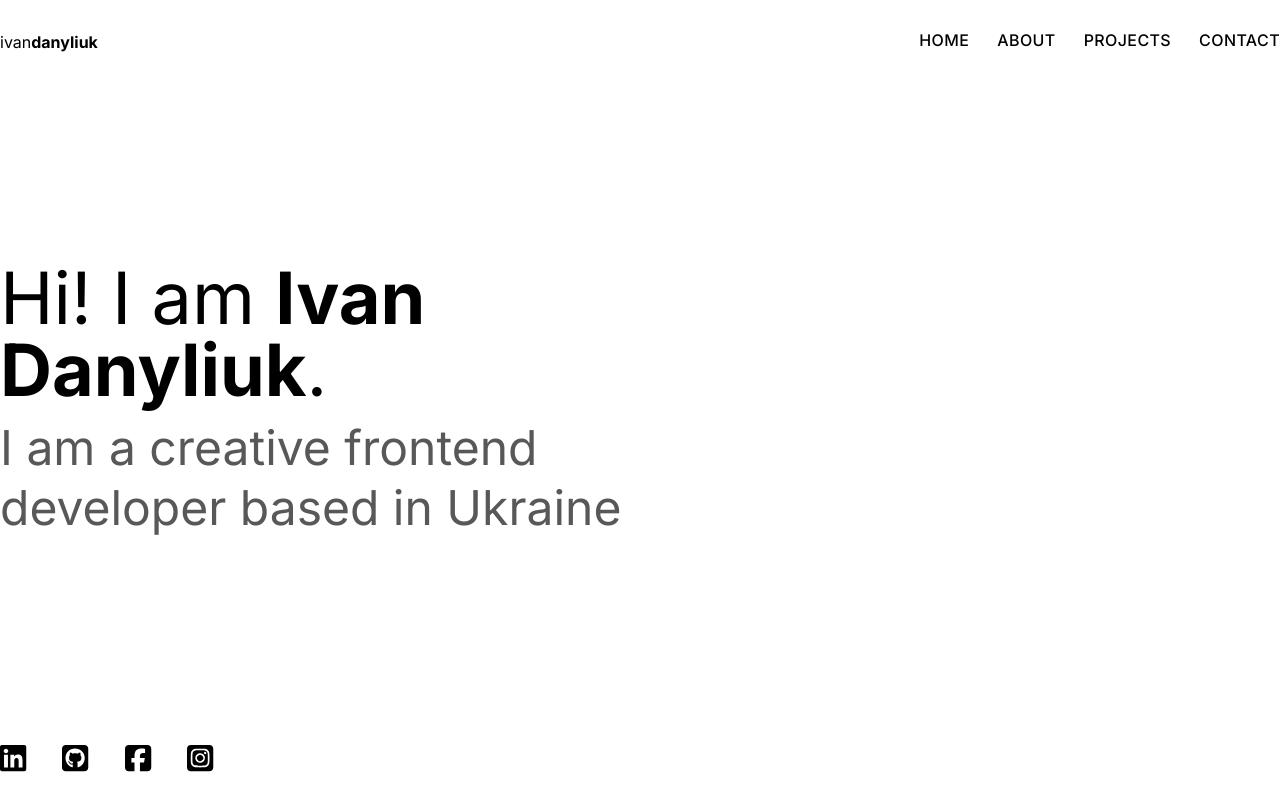
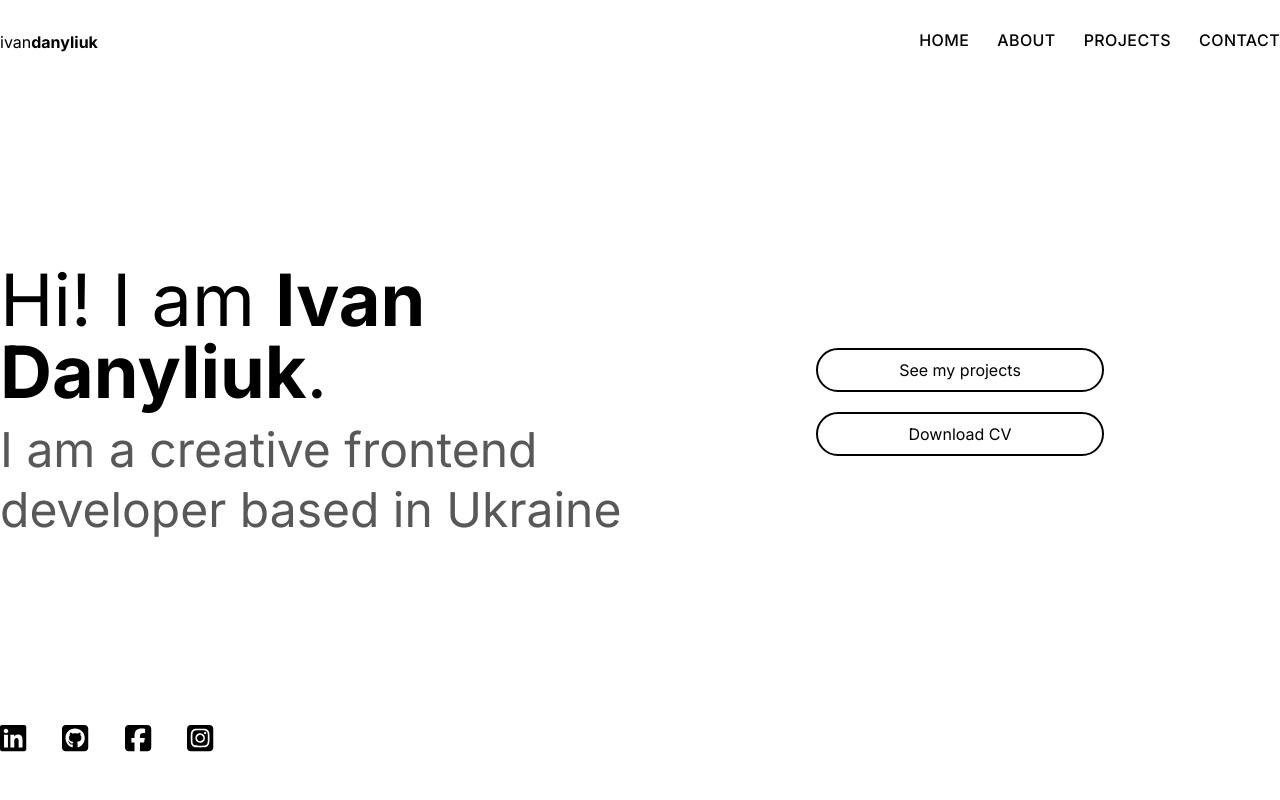
Before and after one commit to IvanDanyliuk/portfolio, a Next.js app: page / in a window 1280 px wide. Built offline with nearby package versions, Linux system fonts and the light colour scheme.

Commit message:
add the Home page

```diff
--- a/app/globals.css
+++ b/app/globals.css
@@ -39,6 +39,13 @@ main {
   @apply flex flex-col w-full justify-center content-between text-3xl;
 }
 
+.btn {
+  @apply px-6 py-2 border-2 border-black rounded-3xl hover:bg-black hover:text-white transition ;
+}
+
+.btn__fixed-length {
+  @apply w-72;
+}
 
 /* Home Page */
 .mainHeading {
@@ -49,6 +56,61 @@ main {
   @apply text-5xl text-text-secondary mt-3 leading-tight;
 }
 
+.greeting-block {
+  animation-duration: 3s;
+  animation-name: greeting;
+  animation-direction: alternate;
+}
+
+@keyframes greeting {
+  from {
+    margin-left: -100%;
+    width: 100%;
+  }
+
+  to {
+    margin-left: 0;
+    width: 50%;
+  }
+}
+
+.btns-block {
+  animation-duration: 3s;
+  animation-name: buttons;
+  animation-direction: alternate;
+}
+
+@keyframes buttons {
+  from {
+    margin-right: -100%;
+    width: 100%;
+  }
+
+  to {
+    margin-right: 0;
+    width: 50%;
+  }
+}
+
+.social-media {
+  animation-duration: 3s;
+  animation-name: social;
+  animation-direction: alternate;
+}
+
+@keyframes social {
+  from {
+    margin-bottom: -100%;
+  }
+  to {
+    margin-bottom: 0;
+  }
+}
+
+.cta-link {
+  @apply w-72 px-6 py-2 border-2 border-black rounded-3xl hover:bg-black text-center hover:text-white transition ;
+}
+
 /* About Page */
 
 /* Projects Page */
--- a/app/page.tsx
+++ b/app/page.tsx
@@ -1,18 +1,35 @@
-import SocialMediaList from "@/components/SocialMediaList";
+'use client'
+
+import Link from 'next/link';
+import SocialMediaList from '@/components/SocialMediaList';
 
 export default function Home() {
   return (
-    <div className='flex w-full flex-col grow justify-between'>
+    <div className='flex w-full flex-col grow justify-between overflow-hidden'>
       <div className='flex grow justify-between items-center'>
-        <div className='w-1/2'>
+        <div className='relative w-1/2 greeting-block'>
           <h1 className='mainHeading'>Hi! I am <strong className='font-bold'>Ivan Danyliuk</strong>.</h1>
           <h2 className='subHeading'>I am a creative frontend developer based in Ukraine</h2>
         </div>
-        <div>
-
+        <div className='flex grow flex-col gap-5 items-center btns-block'>
+          <Link
+            href='/projects'
+            className='cta-link'
+          >
+            See my projects
+          </Link>
+          <Link
+            href='/assets/Ivan_Danyliuk_CV.pdf'
+            download='Ivan_Danyliuk_CV.pdf'
+            target='_blank'
+            rel='noreferrer'
+            className='cta-link'
+          >
+            Download CV
+          </Link>
         </div>
       </div>
-      <div className='py-6 w-1/6'>
+      <div className='w-1/6 h-20 social-media'>
         <SocialMediaList orientation='horizontal' />
       </div>
     </div>
--- /dev/null
+++ b/components/Button.tsx
@@ -0,0 +1,15 @@
+interface ButtonProps {
+  title: string;
+
+  onClick: () => void;
+}
+
+const Button = ({ title, onClick }: ButtonProps) => {
+  return (
+    <button className='' onClick={onClick}>
+      {title}
+    </button>
+  )
+}
+
+export default Button
--- a/components/SocialMediaList.tsx
+++ b/components/SocialMediaList.tsx
@@ -16,7 +16,7 @@ const SocialMediaList = ({ orientation }: SocialMediaListProps) => {
     <ul className={`${orientation === 'horizontal' ? 'socialMediaList__horizontal' : 'socialMediaList__vertical'}`}>
       {socialMediaLinks.map(({ icon, url }) => (
         <li key={uuid()}>
-          <Link href={url}>
+          <Link href={url} target='_blank'>
             <FontAwesomeIcon icon={icon} />
           </Link>
         </li>
```
Also changed, not shown: 1 other file (tests, documents, lock files or other folders).
